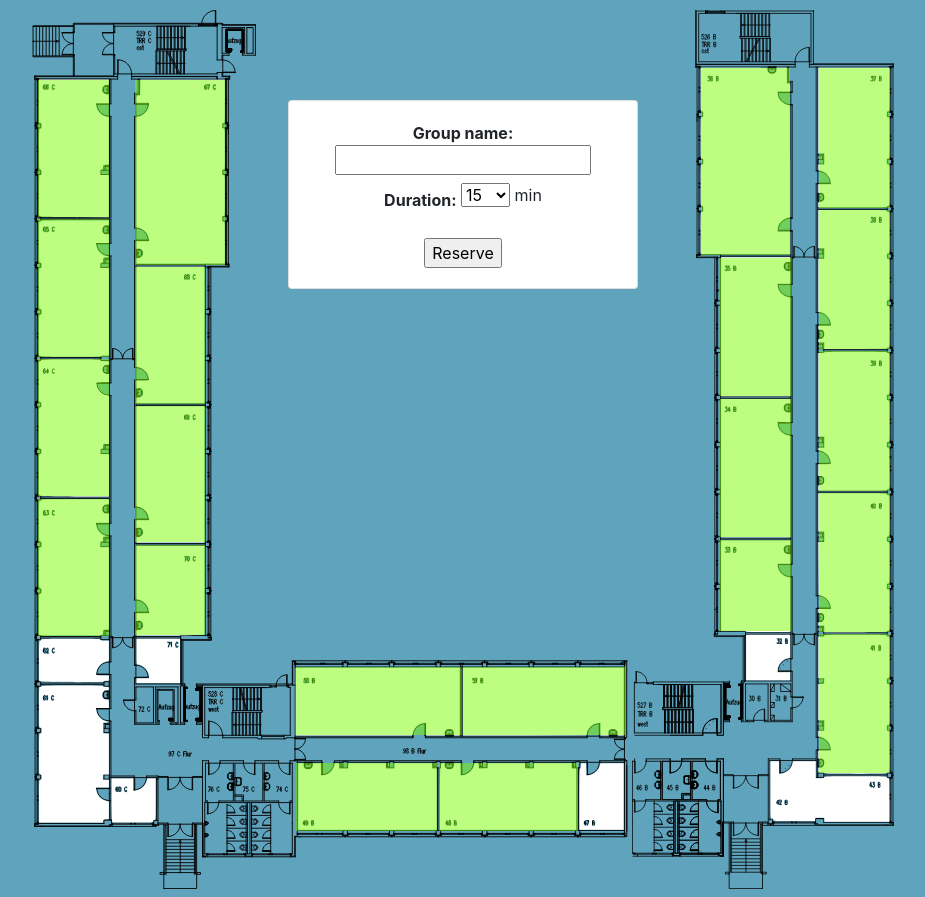
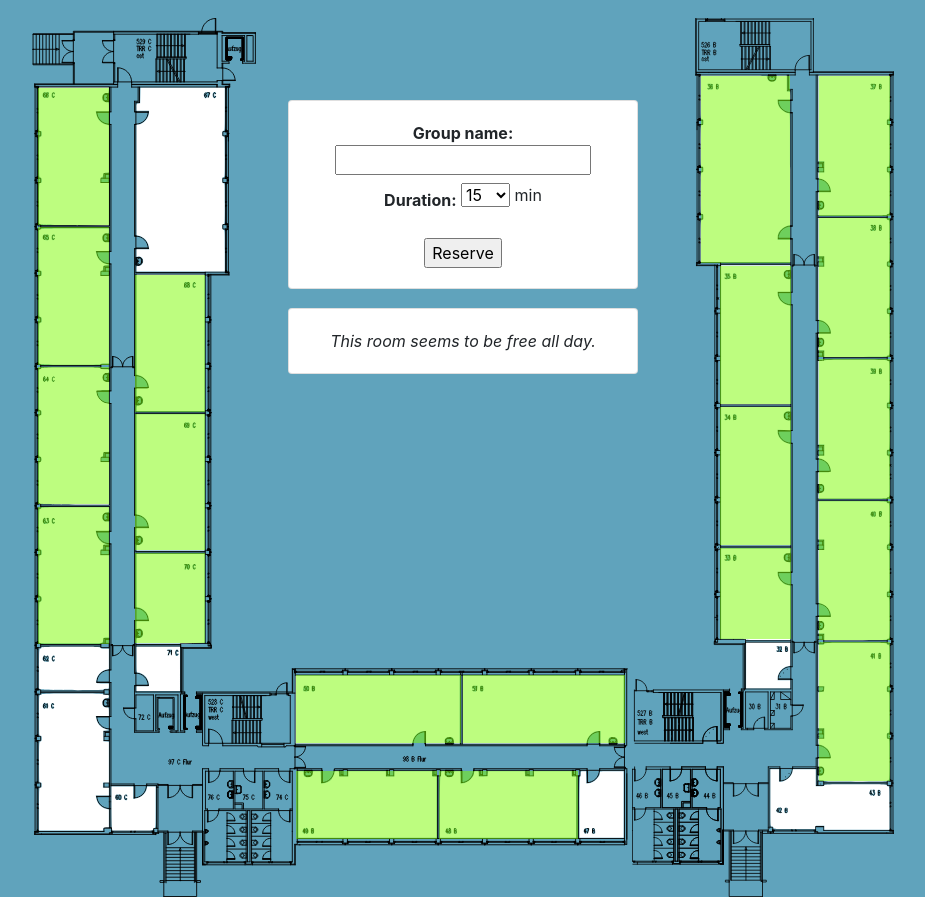
Before and after one commit to Justus-Jonas/DHBW-Room-Manager, a Django app: page /room/1/ in a window 1280 px wide. Shown: the part 76-973 px from the top of the page, without its empty margins (177-1102 px from the left). Run offline with Django 3.2, Linux system fonts and the light colour scheme; data comes from the database, SQL or seed files in the repository; both versions use the stored data as it was after the commit; some libraries are stand-ins or nearby versions.

Commit message:
finished

```diff
--- a/roommanager/forms.py
+++ b/roommanager/forms.py
@@ -6,8 +6,8 @@ from roommanager.models import Rooms
 from roommanager.dbaccess import room_status
 
 
-def get_room_from_request(request):
-    return "Raum " + request.path[6:-1]
+def get_room_from_request(id):
+    return "Raum " + str(id)
 
 
 class DurationField(forms.ChoiceField):
--- a/roommanager/views.py
+++ b/roommanager/views.py
@@ -126,29 +126,37 @@ def sign(request):
 
 
 def room_form(request, id):
+    tz = pytz.timezone('Europe/Berlin')
+    now = datetime.datetime.now(tz).replace(microsecond=0)
     if request.method == 'POST':
         form = RoomForm(request.POST, request=request)
         if form.is_valid():
-            tz = pytz.timezone('Europe/Berlin')
-            now = datetime.datetime.now(tz).replace(microsecond=0)
             slot = Slots(starttime=now,
                         endtime=(now + datetime.timedelta(minutes=int(form.data['duration']))),
                         group=form.data['groupName'],
                         user=request.user.username)
             slot.save()
-            room = Rooms(slotid=slot, date=now.strftime("%Y-%m-%d"), room=get_room_from_request(request))
+            room = Rooms(slotid=slot, date=now.strftime("%Y-%m-%d"), room=get_room_from_request(id))
             room.save()
             print("add room: " + room.room + " " + str(room.date) + " " + str(room.slotid) + " " + slot.group)
             return render(request, 'main.html', {'states': get_main_dict()})
     else:
         form = RoomForm()
+    rooms = Rooms.objects.filter(date=now.strftime("%Y-%m-%d"), room=get_room_from_request(id))
+    s = []
+    for r in rooms:
+        if r.slotid.group:
+            s.append([str(r.slotid), str(r.slotid.group)])
+        else:
+            s.append([str(r.slotid), "BLOCKED"])
     return render(request, 'room.html', {'form': form, 'states': get_main_dict(),
+                                         'rooms': s,
+                                         'room': get_room_from_request(id),
                                          'weather': get_temp()})
 
 
 def slots_delete_view(request, id):
     (status, slot) = dbaccess.room_status("Raum " + id)
-
     if status:
         return redirect('/room/' + id)
 
--- a/templates/room.html
+++ b/templates/room.html
@@ -40,6 +40,50 @@
         </div>
     </div>
 
+
+
+{% if rooms %}
+<div style="text-align: center" id="container">
+    <div class="container" style="position:relative;z-index:1;top:300px">
+        <div class="row justify-content-center align-items-left" style="height:1vh">
+            <div class="col-4">
+                <div class="card">
+                    <div class="card-body">
+                    <table style="width:100%">
+                          <tr>
+                            <th>FROM - TO</th>
+                            <th>Group</th>
+                          </tr>
+                            {% for r in rooms %}
+                          <tr>
+                            <td>{{ r.0 }}</td>
+                            <td>{{ r.1 }}</td>
+                          </tr>
+                        {% endfor %}
+</table>
+                    </div>
+                </div>
+            </div>
+        </div>
+    </div>
+{% else %}<div style="text-align: center" id="container">
+    <div class="container" style="position:relative;z-index:1;top:300px">
+        <div class="row justify-content-center align-items-center" style="height:1vh">
+            <div class="col-4">
+                <div class="card">
+                    <div class="card-body">
+                        <i> This room seems to be free all day. </i>
+                    </div>
+                </div>
+            </div>
+        </div>
+    </div>
+
+{% endif %}
+
+
+
+
     <div style="position:relative; display:inline-block; min-width:900px;">
         <img src="/static/img/C-0.svg" alt="C building" style="margin-left: auto;margin-right: auto;display: inline;position:relative;top:2px" width="596" height="879">
         <img src="/static/img/B-0.svg" alt="B building" style="margin-left: auto;margin-right: auto;display: inline;position:relative;top:2px" height="879">
@@ -57,7 +101,7 @@
         {% endif %}
         <a alt="067C" title="067C" href="
             {% if states.Raum_067C.user == user.get_username %}
-                {% url 'delete' '067C' %}"
+                {% url 'delete' '067C' %}
         {% else %}
             {% url 'room' '067C' %}"
         {% endif %}
```
Also changed, not shown: db.sqlite3.
